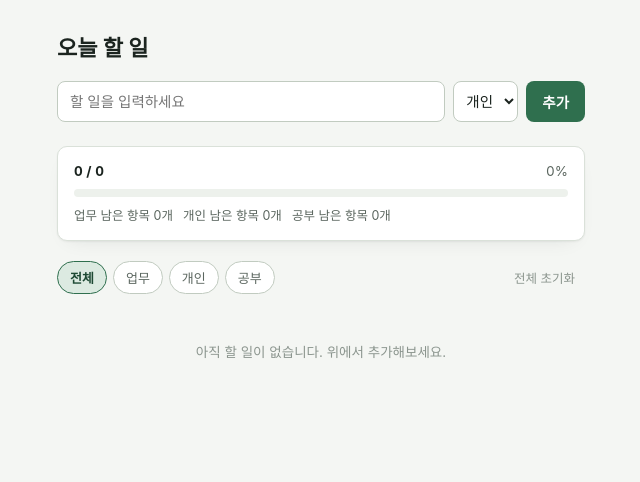
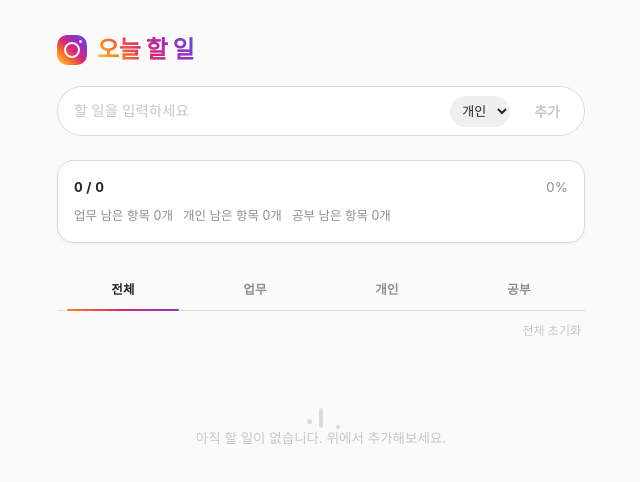
Before and after one commit to pcw7/todo-app, a plain HTML site: page index.html in a window 1280 px wide. Shown: the whole page, without its empty margins (319-959 px from the left). Drawn offline with Linux system fonts and the light colour scheme.

Commit message:
Restyle UI with an Instagram-inspired visual language
Gradient brand mark and wordmark, a stories-style segmented progress
bar, circular gradient check rings, underline tab filters, and a
pill-shaped composer. Includes a light/dark theme pass matching
Instagram's own palettes, plus a fix for a pointer-events bug where
the visual check ring intercepted clicks meant for the checkbox.

```diff
--- a/app.js
+++ b/app.js
@@ -65,13 +65,15 @@ function clearAllTodos() {
 const addForm = document.getElementById("add-form");
 const todoInput = document.getElementById("todo-input");
 const categorySelect = document.getElementById("category-select");
+const addBtn = document.getElementById("add-btn");
 const todoList = document.getElementById("todo-list");
 const emptyState = document.getElementById("empty-state");
 const filters = document.getElementById("filters");
+const filterButtons = filters.querySelector(".filter-buttons");
 const resetAllBtn = document.getElementById("reset-all-btn");
+const storyBar = document.getElementById("story-bar");
 const progressCount = document.getElementById("progress-count");
 const progressPercent = document.getElementById("progress-percent");
-const progressBarFill = document.getElementById("progress-bar-fill");
 const progressBreakdown = document.getElementById("progress-breakdown");
 
 // ---- Rendering ----
@@ -89,7 +91,11 @@ function renderProgress(todos) {
 
   progressCount.textContent = `${doneCount} / ${total}`;
   progressPercent.textContent = `${percent}%`;
-  progressBarFill.style.width = `${percent}%`;
+
+  storyBar.classList.toggle("is-empty", total === 0);
+  storyBar.innerHTML = todos
+    .map((t) => `<div class="story-segment${t.done ? " is-done" : ""}"></div>`)
+    .join("");
 
   const remainingByCategory = { work: 0, personal: 0, study: 0 };
   todos.forEach((t) => {
@@ -125,6 +131,9 @@ function renderTodoItem(todo) {
   li.className = "todo-item" + (todo.done ? " is-done" : "");
   li.dataset.id = todo.id;
 
+  const checkWrap = document.createElement("label");
+  checkWrap.className = "check-wrap";
+
   const checkbox = document.createElement("input");
   checkbox.type = "checkbox";
   checkbox.className = "todo-checkbox";
@@ -133,6 +142,11 @@ function renderTodoItem(todo) {
     toggleDone(todo.id);
     render();
   });
+
+  const checkRing = document.createElement("span");
+  checkRing.className = "check-ring";
+
+  checkWrap.append(checkbox, checkRing);
 
   const title = document.createElement("span");
   title.className = "todo-title";
@@ -166,7 +180,7 @@ function renderTodoItem(todo) {
     render();
   });
 
-  li.append(checkbox, title, categorySelectInline, deleteBtn);
+  li.append(checkWrap, title, categorySelectInline, deleteBtn);
   return li;
 }
 
@@ -198,12 +212,17 @@ function startEditing(li, todo) {
 
 // ---- Events ----
 
+todoInput.addEventListener("input", () => {
+  addBtn.disabled = todoInput.value.trim().length === 0;
+});
+
 addForm.addEventListener("submit", (e) => {
   e.preventDefault();
   const title = todoInput.value.trim();
   if (!title) return;
   addTodo(title, categorySelect.value);
   todoInput.value = "";
+  addBtn.disabled = true;
   todoInput.focus();
   render();
 });
@@ -216,11 +235,11 @@ resetAllBtn.addEventListener("click", () => {
   render();
 });
 
-filters.addEventListener("click", (e) => {
+filterButtons.addEventListener("click", (e) => {
   const btn = e.target.closest(".filter-btn");
   if (!btn) return;
   currentFilter = btn.dataset.filter;
-  [...filters.children].forEach((b) =>
+  [...filterButtons.children].forEach((b) =>
     b.classList.toggle("is-active", b === btn)
   );
   render();
--- a/index.html
+++ b/index.html
@@ -9,7 +9,10 @@
 <body>
   <div class="app">
     <header class="app-header">
-      <h1>오늘 할 일</h1>
+      <div class="brand">
+        <span class="ig-mark" aria-hidden="true"></span>
+        <h1 class="wordmark">오늘 할 일</h1>
+      </div>
 
       <form class="add-form" id="add-form">
         <input
@@ -24,17 +27,15 @@
           <option value="work">업무</option>
           <option value="study">공부</option>
         </select>
-        <button type="submit" class="add-btn">추가</button>
+        <button type="submit" class="add-btn" id="add-btn" disabled>추가</button>
       </form>
     </header>
 
     <section class="progress" id="progress">
+      <div class="story-bar" id="story-bar"></div>
       <div class="progress-numbers">
         <span id="progress-count">0 / 0</span>
         <span id="progress-percent">0%</span>
-      </div>
-      <div class="progress-bar-track">
-        <div class="progress-bar-fill" id="progress-bar-fill"></div>
       </div>
       <div class="progress-breakdown" id="progress-breakdown"></div>
     </section>
@@ -53,7 +54,10 @@
       <ul class="todo-list" id="todo-list">
         <!-- 할 일 항목이 여기에 렌더링됩니다 -->
       </ul>
-      <p class="empty-state" id="empty-state">아직 할 일이 없습니다. 위에서 추가해보세요.</p>
+      <div class="empty-state" id="empty-state">
+        <span class="empty-icon" aria-hidden="true"></span>
+        <p>아직 할 일이 없습니다. 위에서 추가해보세요.</p>
+      </div>
     </main>
   </div>
 
--- a/style.css
+++ b/style.css
@@ -1,23 +1,73 @@
 :root {
-  --bg: #f4f6f3;
+  --bg: #fafafa;
   --surface: #ffffff;
-  --surface-sunken: #edf1ec;
-  --ink: #1b241f;
-  --ink-muted: #5b665f;
-  --ink-faint: #8b958e;
-  --line: #dae1d9;
-  --line-strong: #c1cbc0;
-  --accent: #2f6f4e;
-  --accent-ink: #1e4a34;
-  --accent-soft: #dceae1;
-  --danger: #b3432f;
-  --cat-work: #4c5fb0;
-  --cat-work-soft: #e4e6f7;
-  --cat-personal: #b9660f;
-  --cat-personal-soft: #f6e7d6;
-  --cat-study: #a3820a;
-  --cat-study-soft: #f3ecd3;
-  --shadow: 0 1px 2px rgba(27, 36, 31, 0.06), 0 8px 20px -12px rgba(27, 36, 31, 0.12);
+  --surface-sunken: #f0f0f0;
+  --ink: #262626;
+  --ink-muted: #8e8e8e;
+  --ink-faint: #c7c7c7;
+  --line: #dbdbdb;
+  --line-strong: #b8b8b8;
+  --accent-blue: #0095f6;
+  --accent-blue-ink: #1877f2;
+  --danger: #ed4956;
+  --grad-1: #feda75;
+  --grad-2: #fa7e1e;
+  --grad-3: #d62976;
+  --grad-4: #962fbf;
+  --grad-5: #4f5bd5;
+  --ig-gradient-brand: linear-gradient(45deg, var(--grad-1), var(--grad-2), var(--grad-3), var(--grad-4), var(--grad-5));
+  --ig-gradient-bar: linear-gradient(90deg, var(--grad-2), var(--grad-3), var(--grad-4));
+  --cat-work: #0095f6;
+  --cat-work-soft: #e3f3ff;
+  --cat-personal: #d62976;
+  --cat-personal-soft: #fce4ee;
+  --cat-study: #fa7e1e;
+  --cat-study-soft: #fff1e2;
+  --shadow: 0 1px 3px rgba(38, 38, 38, 0.06);
+}
+
+@media (prefers-color-scheme: dark) {
+  :root:not([data-theme="light"]) {
+    --bg: #000000;
+    --surface: #121212;
+    --surface-sunken: #1c1c1c;
+    --ink: #fafafa;
+    --ink-muted: #a8a8a8;
+    --ink-faint: #4d4d4d;
+    --line: #262626;
+    --line-strong: #363636;
+    --accent-blue: #0095f6;
+    --accent-blue-ink: #47a8ff;
+    --danger: #ed4956;
+    --cat-work: #4db8ff;
+    --cat-work-soft: #0b2436;
+    --cat-personal: #ff5c96;
+    --cat-personal-soft: #3a1220;
+    --cat-study: #ffa557;
+    --cat-study-soft: #3a2210;
+    --shadow: 0 1px 3px rgba(0, 0, 0, 0.4);
+  }
+}
+
+:root[data-theme="dark"] {
+  --bg: #000000;
+  --surface: #121212;
+  --surface-sunken: #1c1c1c;
+  --ink: #fafafa;
+  --ink-muted: #a8a8a8;
+  --ink-faint: #4d4d4d;
+  --line: #262626;
+  --line-strong: #363636;
+  --accent-blue: #0095f6;
+  --accent-blue-ink: #47a8ff;
+  --danger: #ed4956;
+  --cat-work: #4db8ff;
+  --cat-work-soft: #0b2436;
+  --cat-personal: #ff5c96;
+  --cat-personal-soft: #3a1220;
+  --cat-study: #ffa557;
+  --cat-study-soft: #3a2210;
+  --shadow: 0 1px 3px rgba(0, 0, 0, 0.4);
 }
 
 * {
@@ -28,7 +78,7 @@ body {
   margin: 0;
   background: var(--bg);
   color: var(--ink);
-  font-family: -apple-system, "Segoe UI", "Malgun Gothic", system-ui, sans-serif;
+  font-family: -apple-system, "Apple SD Gothic Neo", "Segoe UI", "Malgun Gothic", system-ui, sans-serif;
   font-size: 15px;
   line-height: 1.5;
 }
@@ -39,67 +89,150 @@ body {
   padding: 32px 16px 80px;
 }
 
-.app-header h1 {
-  font-size: 22px;
-  margin: 0 0 16px;
+.brand {
+  display: flex;
+  align-items: center;
+  gap: 10px;
+  margin-bottom: 18px;
+}
+
+.ig-mark {
+  width: 30px;
+  height: 30px;
+  border-radius: 10px;
+  background: var(--ig-gradient-brand);
+  position: relative;
+  flex-shrink: 0;
+}
+
+.ig-mark::before {
+  content: "";
+  position: absolute;
+  inset: 7px;
+  border: 2px solid rgba(255, 255, 255, 0.92);
+  border-radius: 50%;
+}
+
+.ig-mark::after {
+  content: "";
+  position: absolute;
+  top: 5px;
+  right: 5px;
+  width: 3px;
+  height: 3px;
+  border-radius: 50%;
+  background: rgba(255, 255, 255, 0.92);
+}
+
+.wordmark {
+  font-size: 24px;
+  font-weight: 800;
+  margin: 0;
+  letter-spacing: -0.01em;
+  background: var(--ig-gradient-brand);
+  -webkit-background-clip: text;
+  background-clip: text;
+  color: transparent;
 }
 
 .add-form {
   display: flex;
-  gap: 8px;
-  flex-wrap: wrap;
+  align-items: center;
+  gap: 6px;
+  background: var(--surface);
+  border: 1px solid var(--line);
+  border-radius: 999px;
+  padding: 5px 6px 5px 16px;
 }
 
 .todo-input {
-  flex: 1 1 200px;
+  flex: 1 1 auto;
   min-width: 0;
-  padding: 10px 12px;
-  border: 1px solid var(--line-strong);
-  border-radius: 8px;
-  background: var(--surface);
+  padding: 9px 0;
+  border: none;
+  background: transparent;
   color: var(--ink);
   font-size: 14.5px;
 }
 
-.todo-input:focus,
-.category-select:focus,
-.add-btn:focus,
-.filter-btn:focus {
-  outline: 2px solid var(--accent);
-  outline-offset: 1px;
+.todo-input::placeholder {
+  color: var(--ink-faint);
+}
+
+.todo-input:focus {
+  outline: none;
+}
+
+.todo-input:focus-visible,
+.category-select:focus-visible,
+.add-btn:focus-visible,
+.filter-btn:focus-visible,
+.reset-all-btn:focus-visible {
+  outline: 2px solid var(--accent-blue);
+  outline-offset: 2px;
 }
 
 .category-select {
-  padding: 10px 8px;
-  border: 1px solid var(--line-strong);
-  border-radius: 8px;
-  background: var(--surface);
+  padding: 7px 8px;
+  border: none;
+  border-radius: 999px;
+  background: var(--surface-sunken);
   color: var(--ink);
-  font-size: 14.5px;
+  font-size: 13px;
+  flex-shrink: 0;
 }
 
 .add-btn {
-  padding: 10px 16px;
+  padding: 9px 18px;
   border: none;
-  border-radius: 8px;
-  background: var(--accent);
+  border-radius: 999px;
+  background: var(--accent-blue);
   color: #fff;
-  font-size: 14.5px;
-  font-weight: 600;
+  font-size: 14px;
+  font-weight: 700;
   cursor: pointer;
+  flex-shrink: 0;
+  transition: background 0.15s ease;
 }
 
 .add-btn:hover {
-  background: var(--accent-ink);
+  background: var(--accent-blue-ink);
+}
+
+.add-btn:disabled {
+  background: transparent;
+  color: var(--ink-faint);
+  cursor: default;
 }
 
 .progress {
   margin-top: 24px;
-  padding: 14px 16px;
+  padding: 16px;
   background: var(--surface);
   border: 1px solid var(--line);
-  border-radius: 10px;
+  border-radius: 16px;
   box-shadow: var(--shadow);
+}
+
+.story-bar {
+  display: flex;
+  gap: 4px;
+  margin-bottom: 12px;
+}
+
+.story-bar.is-empty {
+  display: none;
+}
+
+.story-segment {
+  flex: 1;
+  height: 4px;
+  border-radius: 999px;
+  background: var(--surface-sunken);
+}
+
+.story-segment.is-done {
+  background: var(--ig-gradient-bar);
 }
 
 .progress-numbers {
@@ -108,7 +241,6 @@ body {
   align-items: baseline;
   font-size: 13.5px;
   color: var(--ink-muted);
-  margin-bottom: 8px;
 }
 
 #progress-count {
@@ -119,21 +251,6 @@ body {
 
 #progress-percent {
   font-variant-numeric: tabular-nums;
-}
-
-.progress-bar-track {
-  height: 8px;
-  background: var(--surface-sunken);
-  border-radius: 999px;
-  overflow: hidden;
-}
-
-.progress-bar-fill {
-  height: 100%;
-  width: 0%;
-  background: var(--accent);
-  border-radius: 999px;
-  transition: width 0.2s ease;
 }
 
 .progress-breakdown {
@@ -147,50 +264,56 @@ body {
 
 .filters {
   display: flex;
-  align-items: center;
-  justify-content: space-between;
-  gap: 10px;
-  margin-top: 20px;
-  flex-wrap: wrap;
+  flex-direction: column;
+  gap: 4px;
+  margin-top: 24px;
 }
 
 .filter-buttons {
   display: flex;
-  gap: 6px;
-  flex-wrap: wrap;
+  border-bottom: 1px solid var(--line);
+}
+
+.filter-btn {
+  flex: 1;
+  padding: 12px 6px;
+  border: none;
+  background: transparent;
+  color: var(--ink-muted);
+  font-size: 12.5px;
+  font-weight: 600;
+  letter-spacing: 0.01em;
+  cursor: pointer;
+  position: relative;
+}
+
+.filter-btn.is-active {
+  color: var(--ink);
+}
+
+.filter-btn.is-active::after {
+  content: "";
+  position: absolute;
+  left: 10px;
+  right: 10px;
+  bottom: -1px;
+  height: 2px;
+  border-radius: 2px;
+  background: var(--ig-gradient-bar);
 }
 
 .reset-all-btn {
-  padding: 6px 10px;
+  align-self: flex-end;
+  padding: 6px 4px;
   border: none;
   background: transparent;
   color: var(--ink-faint);
-  font-size: 12.5px;
+  font-size: 12px;
   cursor: pointer;
-  border-radius: 6px;
-  flex-shrink: 0;
 }
 
 .reset-all-btn:hover {
   color: var(--danger);
-  background: var(--surface-sunken);
-}
-
-.filter-btn {
-  padding: 6px 12px;
-  border: 1px solid var(--line-strong);
-  border-radius: 999px;
-  background: var(--surface);
-  color: var(--ink-muted);
-  font-size: 13px;
-  cursor: pointer;
-}
-
-.filter-btn.is-active {
-  background: var(--accent-soft);
-  border-color: var(--accent);
-  color: var(--accent-ink);
-  font-weight: 600;
 }
 
 .todo-list {
@@ -205,16 +328,15 @@ body {
 .todo-item {
   display: flex;
   align-items: center;
-  gap: 10px;
-  padding: 10px 12px;
+  gap: 12px;
+  padding: 12px 14px;
   background: var(--surface);
   border: 1px solid var(--line);
-  border-radius: 8px;
-  box-shadow: var(--shadow);
+  border-radius: 14px;
 }
 
 .todo-item.is-done {
-  opacity: 0.6;
+  opacity: 0.55;
 }
 
 .todo-item.is-done .todo-title {
@@ -222,12 +344,59 @@ body {
   color: var(--ink-faint);
 }
 
+.check-wrap {
+  position: relative;
+  width: 22px;
+  height: 22px;
+  flex-shrink: 0;
+  display: inline-flex;
+  cursor: pointer;
+}
+
 .todo-checkbox {
-  width: 18px;
-  height: 18px;
-  accent-color: var(--accent);
-  flex-shrink: 0;
+  position: absolute;
+  inset: 0;
+  opacity: 0;
+  margin: 0;
   cursor: pointer;
+}
+
+.check-ring {
+  position: absolute;
+  inset: 0;
+  border-radius: 50%;
+  border: 2px solid var(--line-strong);
+  background: var(--surface);
+  display: flex;
+  align-items: center;
+  justify-content: center;
+  pointer-events: none;
+  transition: border-color 0.15s ease, background 0.15s ease;
+}
+
+.check-ring::after {
+  content: "";
+  width: 8px;
+  height: 4px;
+  border-left: 2px solid #fff;
+  border-bottom: 2px solid #fff;
+  transform: rotate(-45deg) translateY(-1px);
+  opacity: 0;
+  transition: opacity 0.1s ease;
+}
+
+.todo-checkbox:checked + .check-ring {
+  border-color: transparent;
+  background: var(--ig-gradient-brand);
+}
+
+.todo-checkbox:checked + .check-ring::after {
+  opacity: 1;
+}
+
+.todo-checkbox:focus-visible + .check-ring {
+  outline: 2px solid var(--accent-blue);
+  outline-offset: 2px;
 }
 
 .todo-title {
@@ -242,17 +411,21 @@ body {
   min-width: 0;
   font-size: 14.5px;
   padding: 4px 6px;
-  border: 1px solid var(--accent);
+  border: 1px solid var(--accent-blue);
   border-radius: 6px;
+  background: var(--surface);
+  color: var(--ink);
 }
 
 .category-pill {
   font-size: 11.5px;
-  font-weight: 600;
+  font-weight: 700;
   padding: 3px 8px;
   border-radius: 999px;
   flex-shrink: 0;
   white-space: nowrap;
+  border: none;
+  appearance: none;
 }
 
 .category-pill.cat-work {
@@ -288,24 +461,65 @@ body {
 }
 
 .empty-state {
+  display: flex;
+  flex-direction: column;
+  align-items: center;
+  gap: 12px;
   text-align: center;
   color: var(--ink-faint);
   font-size: 13.5px;
-  margin-top: 32px;
+  margin-top: 48px;
+}
+
+.empty-state p {
+  margin: 0;
+}
+
+.empty-icon {
+  width: 56px;
+  height: 56px;
+  border-radius: 18px;
+  border: 2px solid var(--line);
+  position: relative;
+}
+
+.empty-icon::before {
+  content: "";
+  position: absolute;
+  inset: 15px;
+  border: 2px solid var(--line);
+  border-radius: 50%;
+}
+
+.empty-icon::after {
+  content: "";
+  position: absolute;
+  top: 9px;
+  right: 9px;
+  width: 5px;
+  height: 5px;
+  border-radius: 50%;
+  background: var(--line);
 }
 
 @media (max-width: 400px) {
   .add-form {
     flex-direction: column;
+    align-items: stretch;
+    border-radius: 18px;
+    padding: 12px;
+    gap: 8px;
   }
 
   .todo-input {
-    flex: 1 1 auto;
     width: 100%;
+    padding: 8px 4px;
   }
 
   .category-select,
   .add-btn {
     width: 100%;
+    border-radius: 10px;
+    padding: 10px;
   }
 }
```
